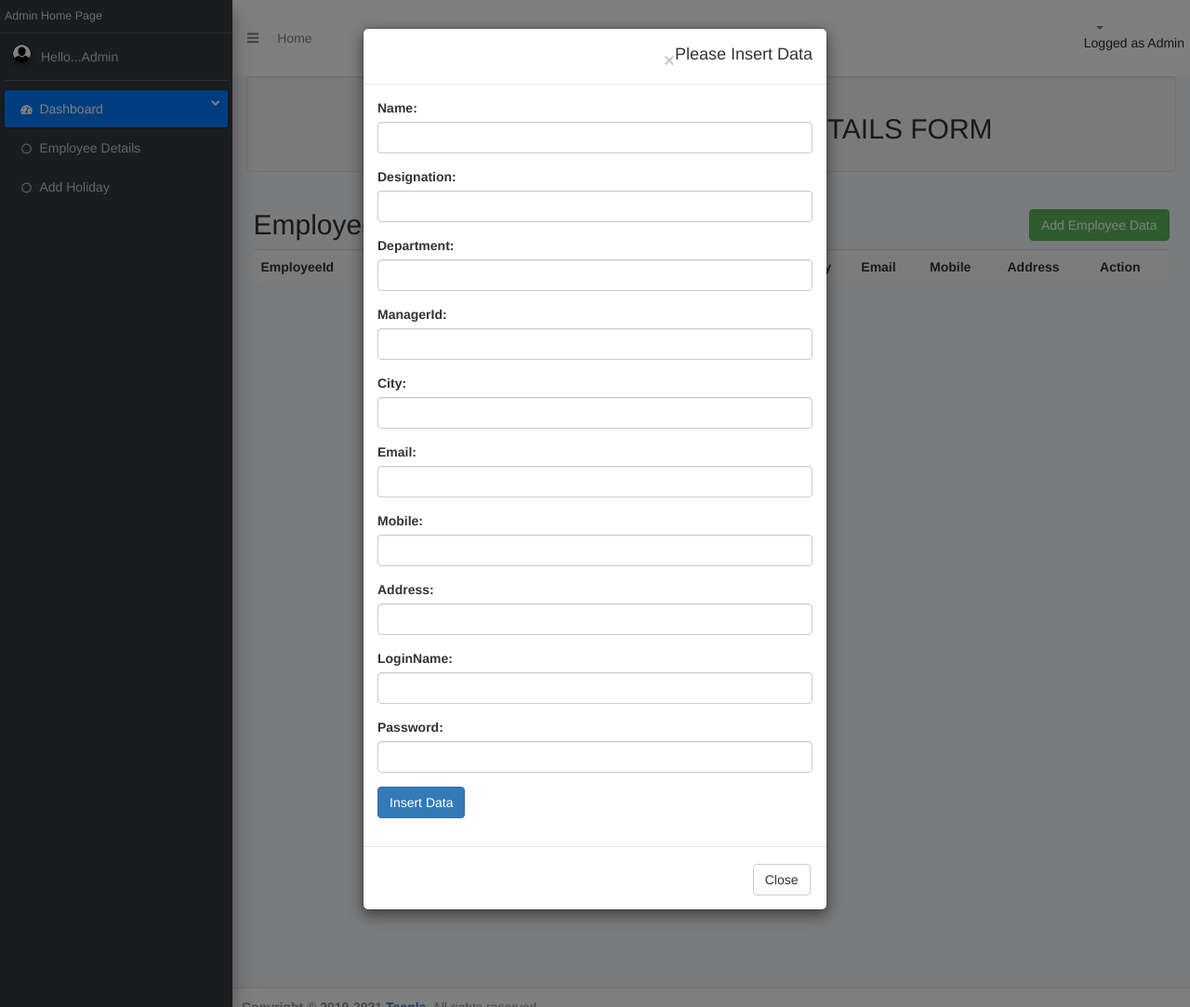
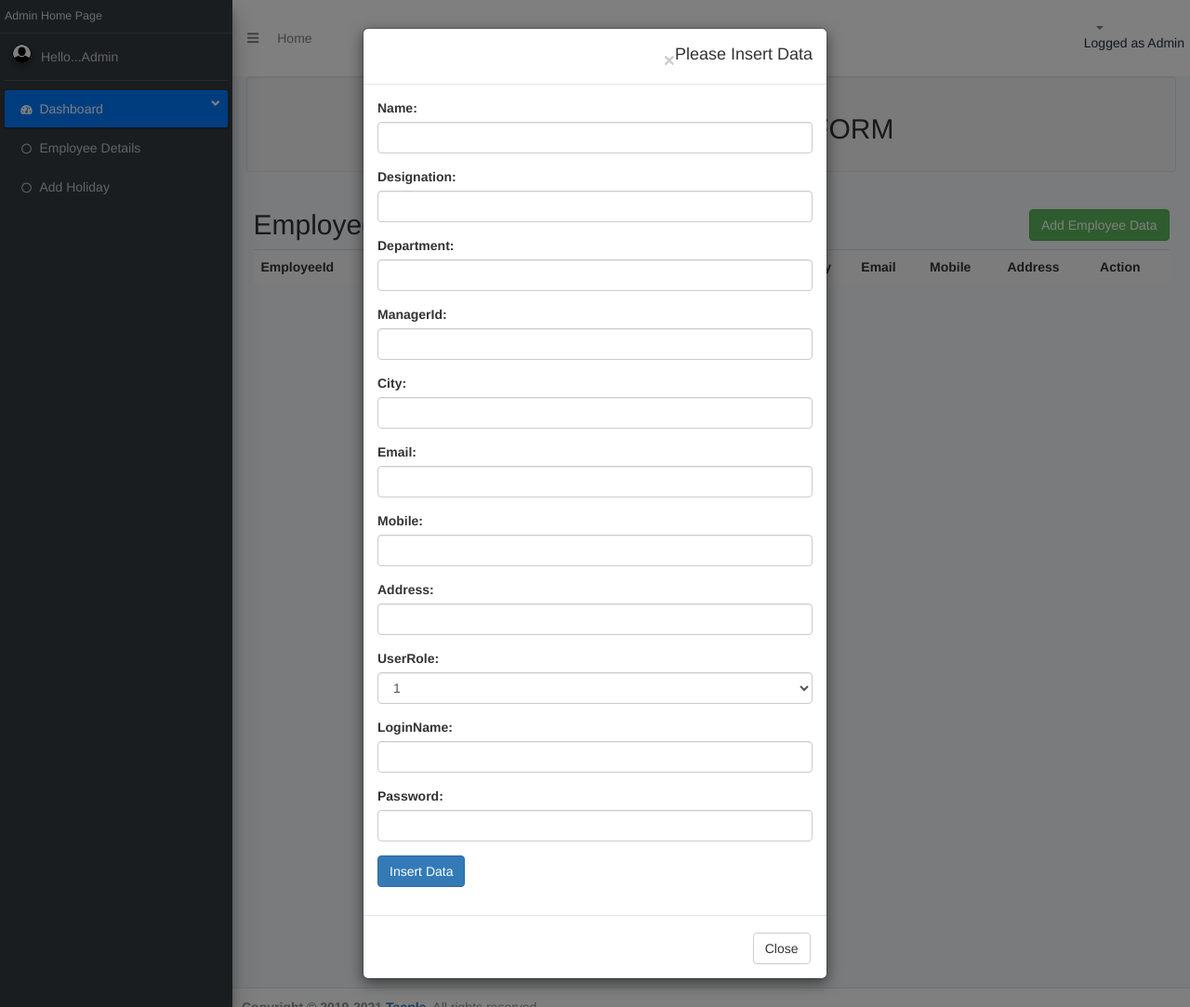
Before and after one commit to sadiqueAli99/RealTimeAttendenceMonitoring, a Flask app: page /home1 in a window 1280 px wide, after a click on "Add Employee Data". Shown: the whole page at 93% size. Run offline with Flask 2, Linux system fonts and the light colour scheme; lists and menus that the app fills with data are empty; some libraries are stand-ins or nearby versions.

Commit message:
alignment solved

```diff
--- a/Templates/Admin/adminhome.html
+++ b/Templates/Admin/adminhome.html
@@ -27,8 +27,6 @@
       <ul class="navbar-nav ml-auto">
         <!-- Messages Dropdown Menu -->
         <li class="nav-item dropdown">
-
-            <li class="nav-item dropdown">
           <a class="nav-link dropdown-toggle"  data-toggle="dropdown"> </a>
           Logged as Admin
           <div class="dropdown-menu dropdown-menu-right" style="top: 13px;">
@@ -74,7 +72,7 @@
 
             <ul class="nav nav-treeview">
               <li class="nav-item">
-                <a href="{{url_for('Index')}}" class="nav-link ">
+                <a href="{{url_for('Index')}}" class="nav-link">
                   <i class="far fa-circle nav-icon"></i>
                   <p>Employee Details</p>
                 </a>
@@ -96,7 +94,7 @@
 <div class="content-wrapper">
 <div class="container-fluid">
   <div class="well text-center">
-    <h2>WELCOME TO EMPLOYEE DETAILS FORM</h2>
+    <h2>EMPLOYEE DETAILS FORM</h2>
   </div>
   <link href="{{url_for('static', filename = 'css/bootstrap.min.css')}}" rel="stylesheet">
   <div class="container-fluid">
@@ -145,8 +143,8 @@
             <td>{{row.6}}</td>
             <td>{{row.7}}</td>
             <td>{{row.8}}</td>
+<!--            <td>{{row.10}}</td>-->
 <!--            <td>{{row.11}}</td>-->
-<!--            <td>{{row.12}}</td>-->
 
             <td>
               <a href="/update/{{row.0}}" class="btn btn-warning btn-xs" data-toggle="modal" data-target="#modaledit{{row.0}}">Edit</a>
@@ -197,13 +195,23 @@
                       <input type="text" class="form-control" name="Address" value="{{row.8}}">
                     </div>
                     <div class="form-group">
-                      <label>LoginName:</label>
-                      <input type="email" class="form-control" name="LoginName" value="{{row.9}}">
+                      <label>UserRole:</label>
+<!--                      <input type="number" class="form-control" name="UserRole" value="{{row.10}}">-->
+                      <select type="number" class="form-control" name="UserRole" required="1">
+                        <option >1</option>
+                        <option >2</option>
+                        <option >3</option>
+                        <option >4</option>
+                      </select>
                     </div>
-                    <div class="form-group">
-                      <label>Password:</label>
-                      <input type="text" class="form-control" name="Password" value="{{row.10}}">
-                    </div>
+<!--                    <div class="form-group">-->
+<!--                      <label>LoginName:</label>-->
+<!--                      <input type="email" class="form-control" name="LoginName" value="{{row.10}}">-->
+<!--                    </div>-->
+<!--                    <div class="form-group">-->
+<!--                      <label>Password:</label>-->
+<!--                      <input type="password" class="form-control" name="Password" value="{{row.11}}">-->
+<!--                    </div>-->
                     <div class="form-group">
                       <button class="btn btn-primary" type="submit">Update</button>
                     </div>
@@ -274,12 +282,22 @@
               <input type="text" class="form-control" name="Address" required="1">
             </div>
             <div class="form-group">
+              <label>UserRole:</label>
+<!--              <input type="number" class="form-control" name="UserRole" required="1">-->
+              <select type="number" class="form-control" name="UserRole" required="1">
+                <option >1</option>
+                <option >2</option>
+                <option >3</option>
+                <option >4</option>
+              </select>
+            </div>
+            <div class="form-group">
               <label>LoginName:</label>
               <input type="email" class="form-control" name="LoginName" required="1">
             </div>
             <div class="form-group">
               <label>Password:</label>
-              <input type="text" class="form-control" name="Password" required="1">
+              <input type="password" class="form-control" name="Password" required="1">
             </div>
             <div class="form-group">
               <button class="btn btn-primary" type="submit">Insert Data</button>
--- a/main.py
+++ b/main.py
@@ -1,15 +1,14 @@
-
 from flask import Flask, render_template, request, flash, redirect, url_for, session
 from flask_mysqldb import MySQL
 import bcrypt
 
 app = Flask(__name__, template_folder="Templates")
 app.secret_key = "many random bytes"
+
 app.config['MYSQL_HOST'] = 'localhost'
 app.config['MYSQL_USER'] = 'root'
 app.config['MYSQL_PASSWORD'] = ''
 app.config['MYSQL_DB'] = 'ram'
-#app.config['MYSQL_CURSORCLASS'] = 'DictCursor'
 mysql = MySQL(app)
 
 # LOGIN
@@ -27,7 +26,6 @@ def login():
                 session['Email'] = request.form['Email']
                 #for r in data:
                 if data[10] == 1:
-                   # cur.execute("select * from usermaster where userrole=1 and Status=1 and ")
                     cur.close()
                     return render_template('/ITAdmin/itadminhome.html')
                 elif data[10] == 2:
@@ -84,11 +82,12 @@ def insert():
         Email = details['Email']
         Mobile = details['Mobile']
         Address = details['Address']
+        UserRole = details['UserRole']
         LoginName = details['LoginName']
         Password = details['Password'].encode('utf-8')
         hash_Password=bcrypt.hashpw(Password,bcrypt.gensalt())
         cur = mysql.connection.cursor()
-        cur.execute("INSERT INTO usermaster (Name,Designation,Department,ManagerId,City,Email,Mobile,Address,LoginName,Password,Status) VALUES (%s,%s,%s,%s,%s,%s,%s,%s,%s,%s,%s)", (Name, Designation, Department, ManagerId, City, Email, Mobile, Address, LoginName, hash_Password,1))
+        cur.execute("INSERT INTO usermaster (Name,Designation,Department,ManagerId,City,Email,Mobile,Address,UserRole,LoginName,Password,Status) VALUES (%s,%s,%s,%s,%s,%s,%s,%s,%s,%s,%s,%s)", (Name, Designation, Department, ManagerId, City, Email, Mobile, Address, UserRole, LoginName, hash_Password,1))
         mysql.connection.commit()
         return redirect(url_for('Index'))
 
@@ -115,12 +114,13 @@ def update():
         Email = details['Email']
         Mobile = details['Mobile']
         Address = details['Address']
-        LoginName = details['LoginName']
-        Password = details['Password']
+        UserRole = details['UserRole']
+        # LoginName = details['LoginName']
+        # Password = details['Password']
         cur = mysql.connection.cursor()
         cur.execute(
-            " UPDATE usermaster SET Name=%s ,Designation=%s , Department=%s , ManagerId=%s , City=%s , Email=%s , Mobile=%s , Address=%s , LoginName=%s , Password=%s WHERE EmployeeId=%s",
-            (Name, Designation, Department, ManagerId, City, Email, Mobile, Address, LoginName, Password, EmployeeId))
+            " UPDATE usermaster SET Name=%s ,Designation=%s , Department=%s , ManagerId=%s , City=%s , Email=%s , Mobile=%s , Address=%s ,UserRole=%s WHERE EmployeeId=%s",
+            (Name, Designation, Department, ManagerId, City, Email, Mobile, Address, UserRole, EmployeeId))
         flash("Data Updated Successfully")
         mysql.connection.commit()
         return redirect(url_for('Index'))
@@ -143,8 +143,9 @@ def holidayinsert():
         details = request.form
         EventName = details['EventName']
         Date = details['Date']
+        Year = details['Year']
         cur = mysql.connection.cursor()
-        cur.execute("INSERT INTO holidaycalendermaster(EventName,Date,Status) VALUES(%s,%s,%s)", (EventName, Date,1))
+        cur.execute("INSERT INTO holidaycalendermaster(EventName,Date,Year,Status) VALUES(%s,%s,%s)", (EventName, Date,Year,1))
         mysql.connection.commit()
     return redirect(url_for('holiday'))
 
@@ -153,10 +154,12 @@ def holidayinsert():
 def holidayupdate():
     if request.method == 'POST':
         details = request.form
+        HolidayId=details['HolidayId']
         EventName = details['EventName']
         Date = details['Date']
+        Year = details['Year']
         cur = mysql.connection.cursor()
-        cur.execute("UPDATE holidaycalendermaster SET EventName=%s,Date=%s", (EventName, Date))
+        cur.execute("UPDATE holidaycalendermaster SET EventName=%s,Date=%s,Year=%s WHERE HolidayId=%s", (EventName, Date,Year, HolidayId))
         flash("Holiday Updated")
         mysql.connection.commit()
     return redirect(url_for('holiday'))
@@ -175,7 +178,7 @@ def holidaydelete(HolidayId):
 @app.route('/employeedetails')
 def employeedetails():
     cur = mysql.connection.cursor()
-    cur.execute("SELECT  * FROM usermaster where Status=1  ")
+    cur.execute("SELECT  * FROM usermaster where Status=1 and userrole=4 ")
     data = cur.fetchall()
     cur.close()
     return render_template('/Manager/mgrhome.html', usermaster=data)
@@ -211,7 +214,7 @@ def monthlyattendance():
     cur.execute("SELECT * FROM monthlyattendancedashboard where Status=1 ")
     data = cur.fetchall()
     cur.close()
-    return render_template('/Manager/monthlyattendence.html', monthlyattendancedashboard=data)
+    return render_template('/Manager/monthlyattendance.html', monthlyattendancedashboard=data)
 
 @app.route('/yearlyattendance')
 def yearlyattendance():
@@ -219,14 +222,13 @@ def yearlyattendance():
     cur.execute("SELECT * FROM yearlyattendancedashboard where Status=1 ")
     data = cur.fetchall()
     cur.close()
-    return render_template('/Manager/yearlyattendence.html', yearlyattendancedashboard=data)
+    return render_template('/Manager/yearlyattendance.html', yearlyattendancedashboard=data)
 
 @app.route('/home2')
 def home2():
     return render_template('/Manager/mgrhome.html')
 
     # EMPLOYEE HOME PAGE
-
 
 @app.route('/mydetails', methods=['GET'])
 def mydetails():
@@ -264,11 +266,6 @@ def leaveinsert():
         mysql.connection.commit()
     return redirect(url_for('leave'))
 
-
-@app.route('/home3')
-def home3():
-    return render_template('/Employee/emphome.html')
-
 @app.route('/leaveaccept')
 def leaveaccept():
     cur = mysql.connection.cursor()
@@ -285,6 +282,9 @@ def leavereject():
     cur.close()
     return render_template('/Employee/rejectedleave.html', leaves=data)
 
+@app.route('/home3')
+def home3():
+    return render_template('/Employee/emphome.html')
 
 # IT ADMIN HOME PAGE
 @app.route('/itadminhome')
@@ -325,12 +325,13 @@ def Cameradelete(CamaraID):
 def Cameraupdate():
     if request.method == 'POST':
         details = request.form
+        CamaraID=details['CamaraID']
         CameraName = details['CameraName']
         Location = details['Location']
         cur = mysql.connection.cursor()
         cur.execute(
-            " UPDATE camra SET CameraName=%s ,Location=%s ",
-            (CameraName, Location))
+            " UPDATE camra SET CameraName=%s ,Location=%s  WHERE CamaraID=%s ",
+            (CameraName, Location,CamaraID))
         flash("Data Updated Successfully")
         mysql.connection.commit()
         return redirect(url_for('itadminhome'))
```
Also changed, not shown: Templates/Manager/monthlyattendence.html (+7 -3 lines), Templates/Manager/yearlyattendence.html (+10 -5 lines).
